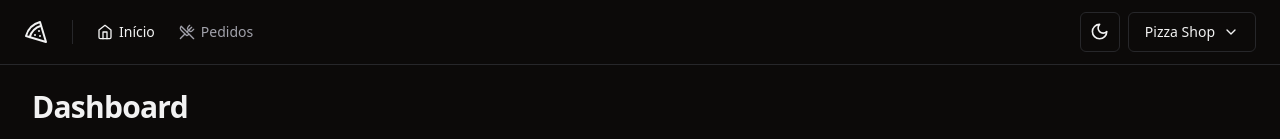
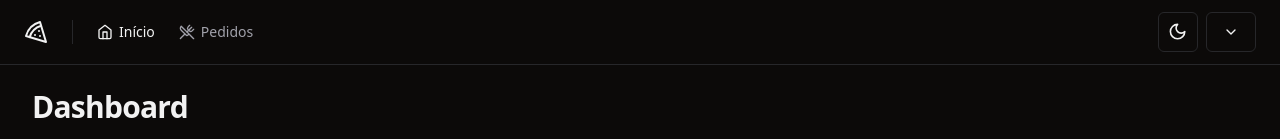
Before and after one commit to gcarniel/pizza-shop-web, a React (Vite) app: page / in a window 1280 px wide. Shown: the top 139 px of the page. Built offline with nearby package versions, Linux system fonts and the light colour scheme; no server answers.

Commit message:
integration of profile routes and managed-restaurant

```diff
--- /dev/null
+++ b/src/api/get-managed-restaurant.ts
@@ -0,0 +1,15 @@
+import { api } from '@/lib/axios'
+
+interface GetManagedRestaurant {
+  id: string
+  name: string
+  createdAt: Date | null
+  updatedAt: Date | null
+  description: string | null
+  managerId: string | null
+}
+
+export async function getManagedRestaurant() {
+  const response = await api.get<GetManagedRestaurant>('/managed-restaurant')
+  return response.data
+}
--- /dev/null
+++ b/src/api/get-profile.ts
@@ -0,0 +1,16 @@
+import { api } from '@/lib/axios'
+
+interface GetProfileResponse {
+  id: string
+  name: string
+  email: string
+  phone: string | null
+  role: 'manager' | 'customer'
+  createdAt: Date | null
+  updatedAt: Date | null
+}
+
+export async function getProfile() {
+  const response = await api.get<GetProfileResponse>('/me')
+  return response.data
+}
--- a/src/components/account-menu.tsx
+++ b/src/components/account-menu.tsx
@@ -1,4 +1,8 @@
+import { useQuery } from '@tanstack/react-query'
 import { Building, ChevronDown, LogOut } from 'lucide-react'
+
+import { getManagedRestaurant } from '@/api/get-managed-restaurant'
+import { getProfile } from '@/api/get-profile'
 
 import { Button } from './ui/button'
 import {
@@ -11,6 +15,16 @@
 } from './ui/dropdown-menu'
 
 export function AccountMenu() {
+  const { data: profile } = useQuery({
+    queryKey: ['profile'],
+    queryFn: getProfile,
+  })
+
+  const { data: managedRestaurant } = useQuery({
+    queryKey: ['managed-restaurant'],
+    queryFn: getManagedRestaurant,
+  })
+
   return (
     <DropdownMenu>
       <DropdownMenuTrigger asChild>
@@ -18,16 +32,16 @@
           variant="outline"
           className="flex select-none items-center gap-2"
         >
-          Pizza Shop
+          {managedRestaurant?.name}
           <ChevronDown className="h-4 w-4" />
         </Button>
       </DropdownMenuTrigger>
 
       <DropdownMenuContent align="end" className="w-56">
         <DropdownMenuLabel className="flex flex-col">
-          <span>Diego Fernandes</span>
+          <span>{profile?.name}</span>
           <span className="text-xs font-normal text-muted-foreground">
-            diego@rocketseat.com.br
+            {profile?.email}
           </span>
         </DropdownMenuLabel>
         <DropdownMenuSeparator />
--- a/src/lib/axios.ts
+++ b/src/lib/axios.ts
@@ -4,4 +4,5 @@
 
 export const api = axios.create({
   baseURL: env.VITE_API_URL,
+  withCredentials: true,
 })
--- a/src/pages/app/dashboard/revenue-chart.tsx
+++ b/src/pages/app/dashboard/revenue-chart.tsx
@@ -28,7 +28,6 @@
 ]
 
 function CustomTooltip({ payload, label, active }: any) {
-  console.log(payload, label, active)
   if (active) {
     return (
       <div className="">
```
